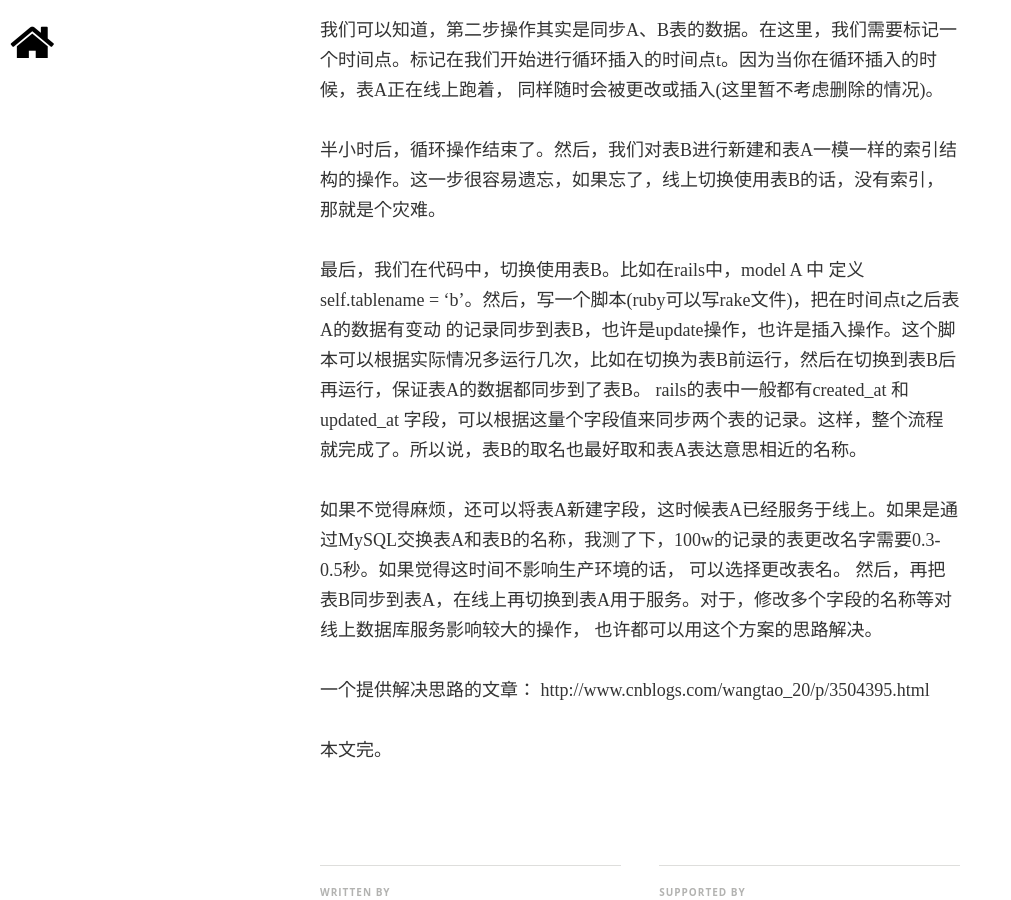
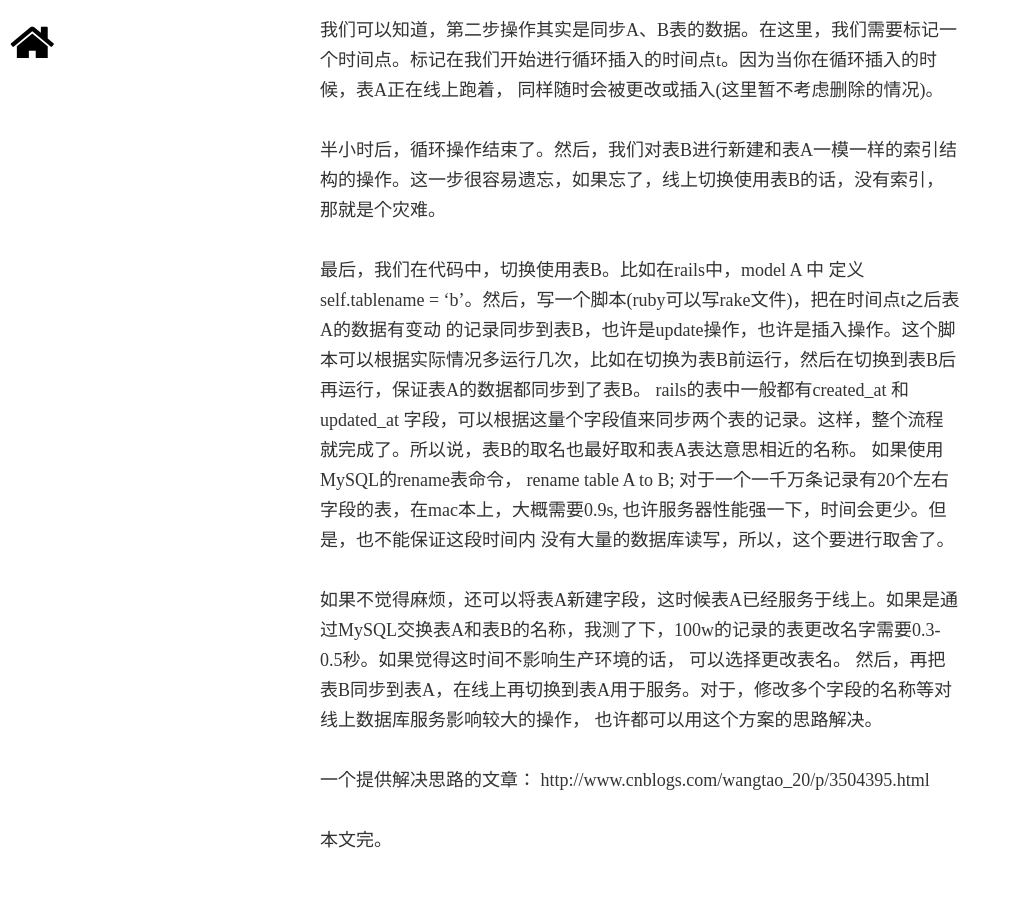
Before and after one commit to pathbox/pathbox.github.io, a Jekyll site: the page built from _posts/2016-07-21-how-create-a-new-column-in-a-big-table.md, in a window 1280 px wide and 900 px high, scrolled down 1675 px. Shown: the whole window, without its empty margins (0-1011 px from the left). Built offline with Jekyll 4.4.1, drawn with Linux system fonts in a browser that asks for light colours; nearby versions of some CDN libraries; some web fonts are replaced; comment, search, counter and statistics services are not loaded.

Commit message:
补充内容描述

```diff
--- a/_posts/2016-07-21-how-create-a-new-column-in-a-big-table.md
+++ b/_posts/2016-07-21-how-create-a-new-column-in-a-big-table.md
@@ -31,6 +31,8 @@ MySQL中有一张表A，有十几个字段，字段中有索引，大概是1千
 最后，我们在代码中，切换使用表B。比如在rails中，model A 中 定义self.tablename = 'b'。然后，写一个脚本(ruby可以写rake文件)，把在时间点t之后表A的数据有变动
 的记录同步到表B，也许是update操作，也许是插入操作。这个脚本可以根据实际情况多运行几次，比如在切换为表B前运行，然后在切换到表B后再运行，保证表A的数据都同步到了表B。
 rails的表中一般都有created_at 和 updated_at 字段，可以根据这量个字段值来同步两个表的记录。这样，整个流程就完成了。所以说，表B的取名也最好取和表A表达意思相近的名称。
+如果使用MySQL的rename表命令， rename table A to B; 对于一个一千万条记录有20个左右字段的表，在mac本上，大概需要0.9s, 也许服务器性能强一下，时间会更少。但是，也不能保证这段时间内
+没有大量的数据库读写，所以，这个要进行取舍了。
 
 如果不觉得麻烦，还可以将表A新建字段，这时候表A已经服务于线上。如果是通过MySQL交换表A和表B的名称，我测了下，100w的记录的表更改名字需要0.3-0.5秒。如果觉得这时间不影响生产环境的话，
 可以选择更改表名。 然后，再把表B同步到表A，在线上再切换到表A用于服务。对于，修改多个字段的名称等对线上数据库服务影响较大的操作，
```
